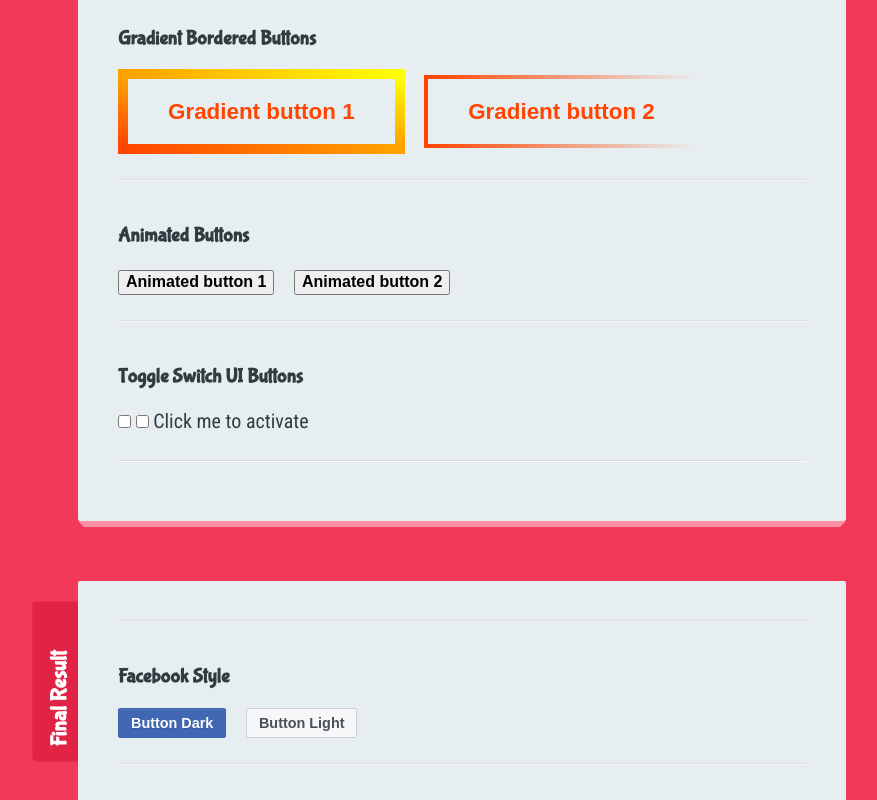
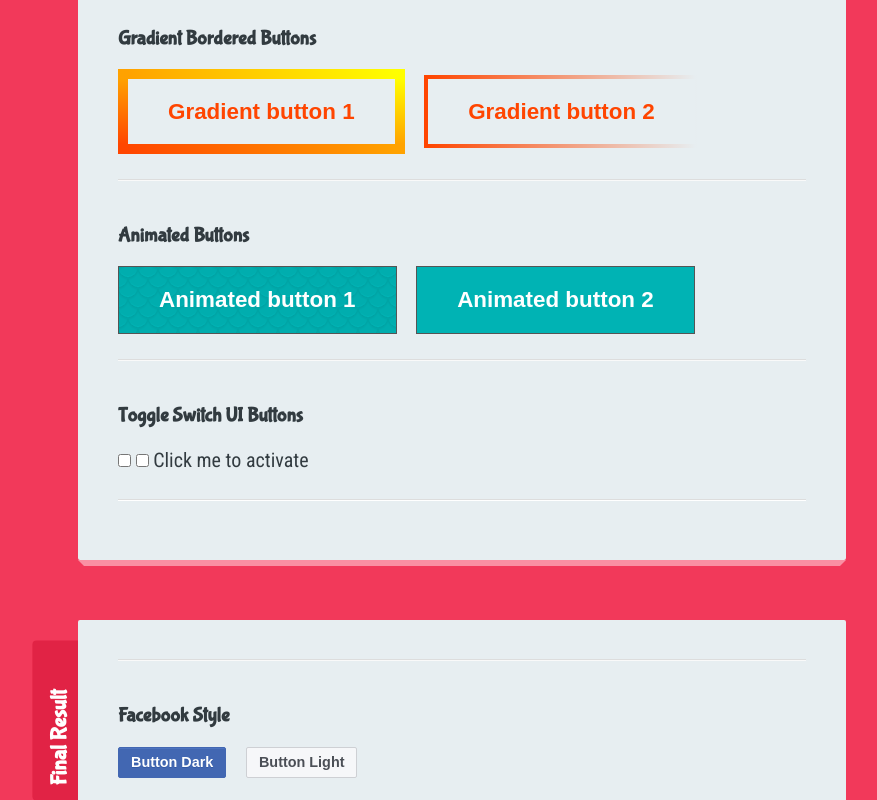
Before and after one commit to Zorba11/30Days-Of-CSS, a plain HTML site: page 1 - Fancy Buttons/index.html in a window 1280 px wide. Shown: the part 789-1589 px from the top of the page, without its empty margins (178-1055 px from the left). Drawn offline with Linux system fonts and the light colour scheme; a web font is replaced by a local one.

Commit message:
animated buttons finished

```diff
--- a/1 - Fancy Buttons/sandbox.css
+++ b/1 - Fancy Buttons/sandbox.css
@@ -225,3 +225,65 @@ The "middle" part is treated as fully transparent, unless the fill keyword is se
     color: white;
     border-right-style: none;
 }
+
+/* ANIMATED button - 1 */
+
+.animated-button-1 {
+    position: relative;
+    display: inline;
+    /* dispaly 'inline' means - Displays an element as an inline element (like <span>). Any height and width properties will have no effect */
+    padding: 20px 40px;
+    font-size: 1.4rem;
+    background-color: #00b3b4;
+    background-image: url(./pattern.png);
+    background-size: 40px 40px;
+    border: solid 1px #555;
+    color: white;
+    transition: all ease 0.3;
+}
+
+.animated-button-1:hover{
+    animation: loading-button-animation 2s linear infinite;
+}
+
+@keyframes loading-button-animation {
+    from {
+        background-position: 0 0;
+    }
+
+    to {
+        background-position: 40px 0;
+    }
+}
+
+/* ANIMATED BUTTON -2 */
+
+.animated-button-2 {
+    position: relative;
+    display: inline;
+    padding: 20px 40px;
+    font-size: 1.4rem;
+    background-color: #00b3b4;
+    background-size: 40px 40px;
+    border: solid 1px #555;
+    color: white;
+    transition: all 0.3s ease;
+}
+
+.animated-button-2:after{
+    position: absolute;
+    top: 30%;
+    right: 0.6rem;
+    content: "»";
+    transition: all ease 0.3s;
+    opacity: 0;
+}
+
+.animated-button-2:hover{
+    padding: 20px 60px 20px 20px;
+}
+
+.animated-button-2:hover::after{
+    right: 1.2rem;
+    opacity: 1;
+}
```
